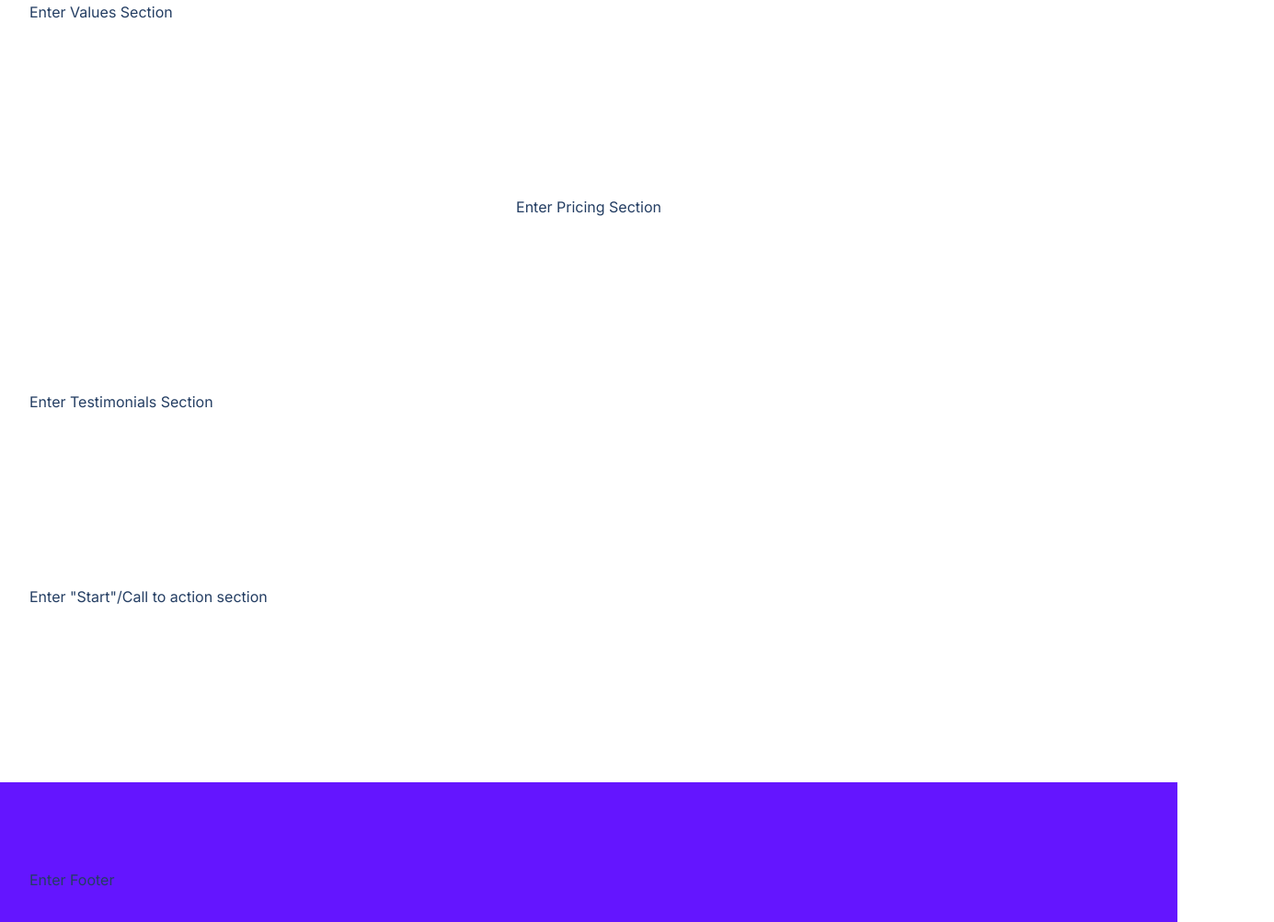
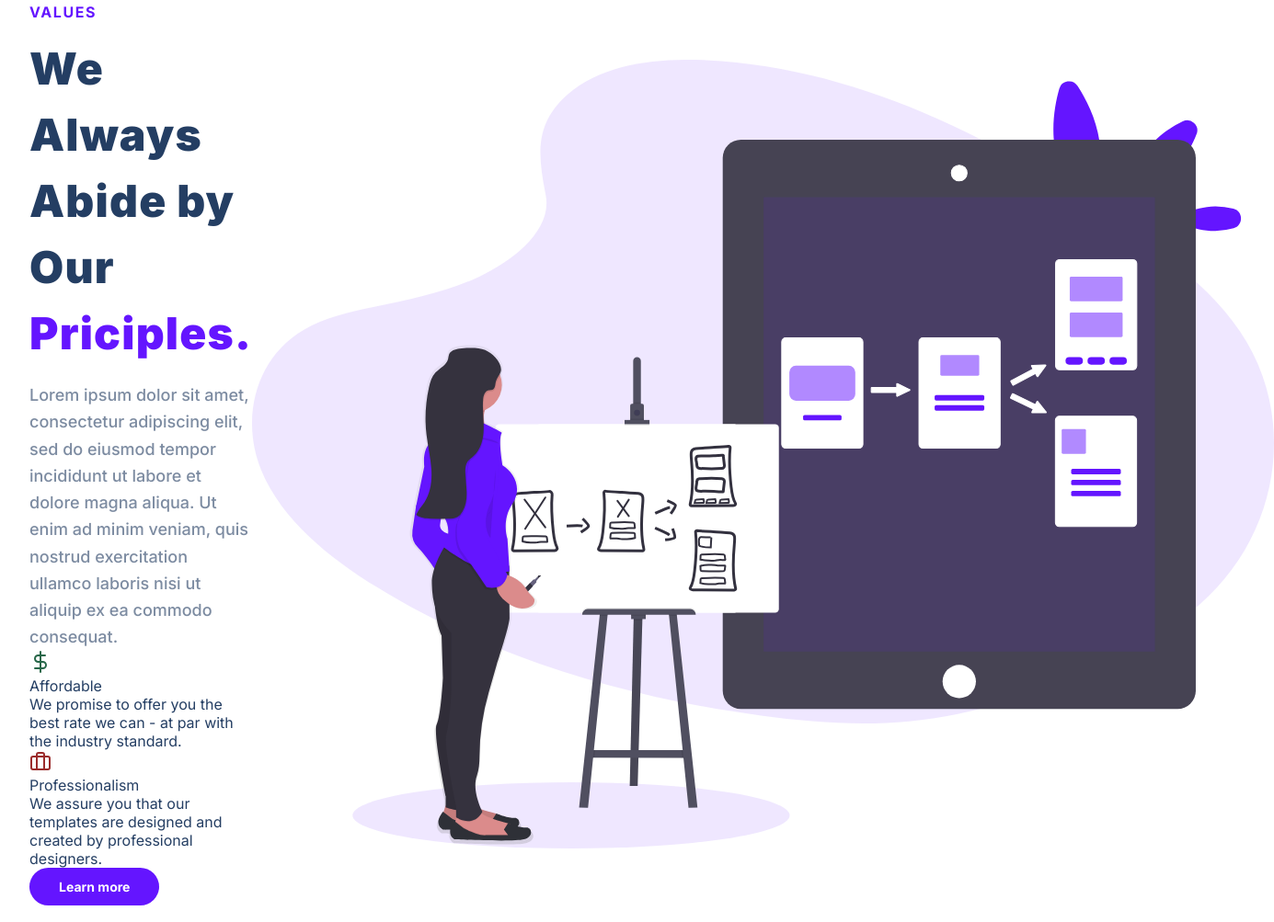
Before and after one commit to kpvt-dev/treact-final-project, a plain HTML site: page index.html in a window 1280 px wide. Shown: the part 3097-4100 px from the top of the page at 92% size, 1385 px wide, since content can reach past the window. Drawn offline with Linux system fonts and the light colour scheme.

Commit message:
html for values section

```diff
--- a/index.html
+++ b/index.html
@@ -200,7 +200,7 @@
           <div class="row">
             <div class="quality__description">
                 <div class="section__tag">QUALITY WORK</div>
-                <h2 class="section__title">Designed and developed by <span class=purple>Professionals.</span></h2>
+                <h2 class="section__title">Designed and Developed by <span class=purple>Professionals.</span></h2>
                 <p class="section__para">Lorem ipsum dolor sit amet consectetur adipisicing elit. Enim quam cupiditate commodi qui excepturi laborum adipisci officiis, corporis possimus. Reiciendis?</p>
                 <button class="btn">Learn More</button>
             </div>
@@ -270,7 +270,42 @@
       </section>
       <section id="values">
         <div class="container">
-          <div class="row"><!--  -->Enter Values Section<!--  --></div>
+          <div class="row">
+            <div class="values__description">
+                <div class="section__tag">VALUES
+                </div>
+                <h2 class="section__title">We Always Abide by Our <span class="purple">Priciples.</span></h2>
+                <div class="section__para">Lorem ipsum dolor sit amet, consectetur adipiscing elit, sed do eiusmod tempor incididunt ut labore et dolore magna aliqua. Ut enim ad minim veniam, quis nostrud exercitation ullamco laboris nisi ut aliquip ex ea commodo consequat.</div>
+                <div class="values__list">
+                    <div class="value">
+                        <div class="value__title">
+                            <figure class="value__img--wrapper">
+                                <svg xmlns="http://www.w3.org/2000/svg" width="24" height="24" viewBox="0 0 24 24" fill="none" stroke="rgba(39, 103, 73, 1)" stroke-width="2" stroke-linecap="round" stroke-linejoin="round" class="value__img">
+                        <line x1="12" y1="1" x2="12" y2="23"></line>
+                        <path d="M17 5H9.5a3.5 3.5 0 0 0 0 7h5a3.5 3.5 0 0 1 0 7H6"></path>
+                                </svg>
+                            </figure>
+                            <div class="value__name">Affordable</div>
+                        </div>
+                        <div class="value__para">We promise to offer you the best rate we can - at par with the industry standard.</div>
+                    </div>
+                    <div class="value">
+                        <div class="value__title">
+                            <figure class="value__img--wrapper">
+                                <svg xmlns="http://www.w3.org/2000/svg" width="24" height="24" viewBox="0 0 24 24" fill="none" stroke="rgba(155, 44, 44, 1)" stroke-width="2" stroke-linecap="round" stroke-linejoin="round" class="value__img">
+                        <rect x="2" y="7" width="20" height="14" rx="2" ry="2"></rect>
+                        <path d="M16 21V5a2 2 0 0 0-2-2h-4a2 2 0 0 0-2 2v16"></path>
+                                </svg>
+                            </figure>
+                            <div class="value__name">Professionalism</div>
+                        </div>
+                        <div class="value__para">We assure you that our templates are designed and created by professional designers.</div>
+                    </div>
+                </div>
+                <button class="btn">Learn more</button>
+            </div>
+            <img class="values__img" src="assets/prototype-illustration.21bc4b3f612a2f257c3d361067582485.svg">
+          </div>
         </div>
       </section>
       <section id="pricing">
```
